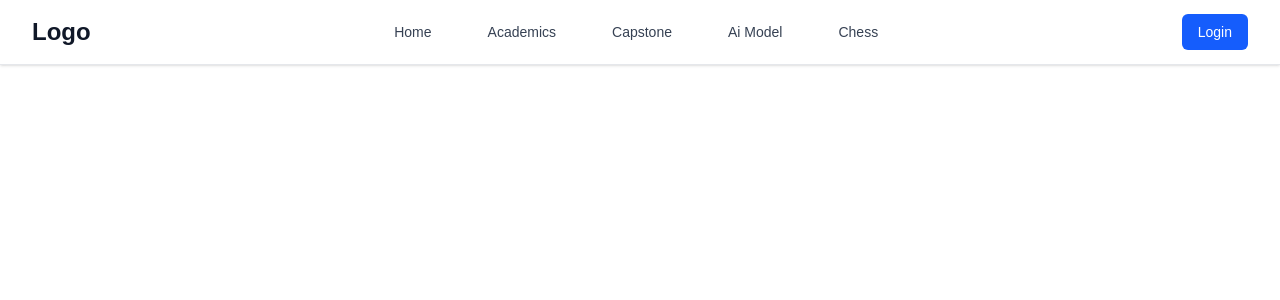
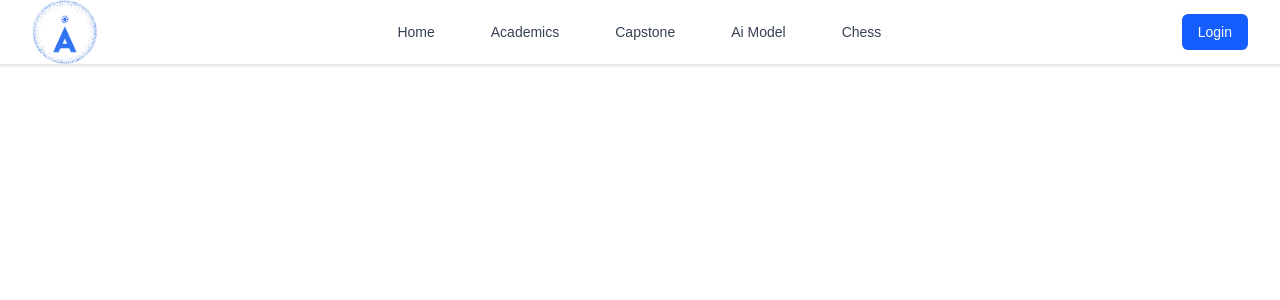
Before and after one commit to AshiswhoIam/WebDevPersonal, a Next.js app in the folder webdevtypescript/: page / in a window 1280 px wide. Shown: the top 300 px of the page. Built offline with nearby package versions, Linux system fonts and the light colour scheme.

Commit message:
Added logo for now

```diff
--- a/webdevtypescript/src/app/Components/header.tsx
+++ b/webdevtypescript/src/app/Components/header.tsx
@@ -1,6 +1,8 @@
 "use client";
 import React, { useState } from 'react';
 import Link from 'next/link';
+import Image from 'next/image';
+
 
  {/*Instead of direct change can just add class name to make change in header ex.*/}
 interface HeaderProps {
@@ -24,8 +26,15 @@ const Header: React.FC<HeaderProps> = ({ className = '' }) => {
         <div className="flex justify-between items-center h-16">
           {/* Logo, flex-shrink-0 prevents shrinking when in flex containter*/}
           <div className="flex-shrink-0">
-            <Link href="/" className="text-2xl font-bold text-gray-900 hover:text-gray-700 transition-colors">
-              Logo
+            <Link href="/">
+              <Image
+                src="/LOGOA.png"
+                alt="Site Logo"
+                width={65}
+                height={65}
+                priority
+                className="hover:opacity-80 transition-opacity"
+              />
             </Link>
           </div>
 
```
Also changed, not shown: webdevtypescript/public/LOGOA.png (added).
